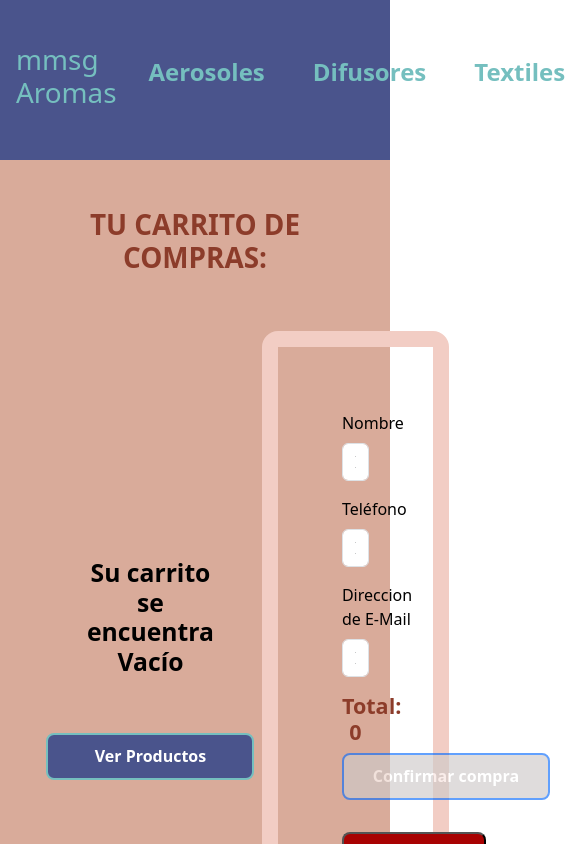
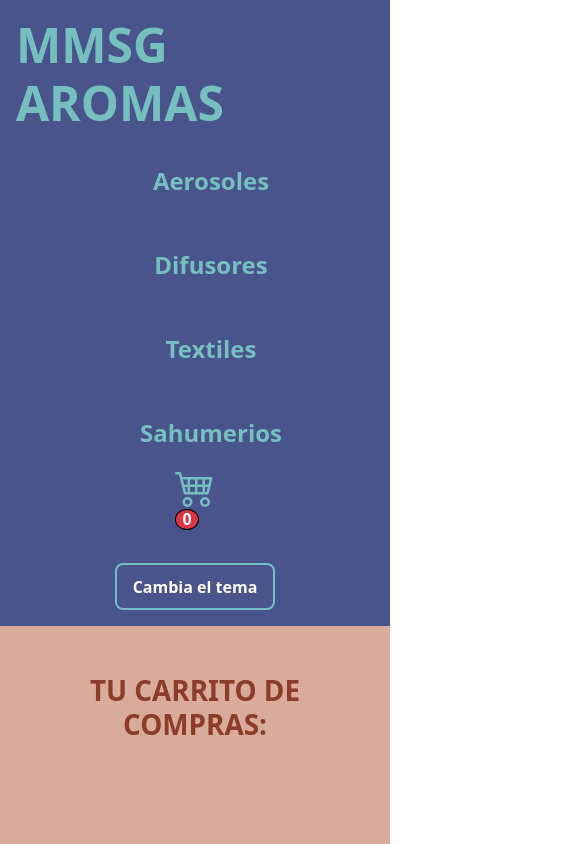
Before and after one commit to maximmusg/PreEntrega1-Gomez, a React (Create React App) app: page /cart in a window 390 px wide. Shown: the top 844 px of the page, 585 px wide, since content can reach past the window. Built offline with nearby package versions, Linux system fonts and the light colour scheme.

Commit message:
Se agregaron estilos para hacerlo un poco mas responsive

```diff
--- a/src/components/CartWidget/CartWidget.jsx
+++ b/src/components/CartWidget/CartWidget.jsx
@@ -5,7 +5,7 @@ import "./styles.css";
 
 const CartWidget = ({ productQuantity }) => {
   return (
-    <div>
+    <div className="icon__cart">
       <Icon.Cart4 size={40} />
       <div>
         <Badge bg="danger" className="icon_notify">
--- a/src/components/CartWidget/styles.css
+++ b/src/components/CartWidget/styles.css
@@ -10,3 +10,11 @@
   -o-border-radius: 100%;
   color: white;
 }
+
+@media only screen and (max-width: 768px) {
+  .icon__cart {
+    align-items: center;
+    margin: auto;
+    padding-bottom: 2rem;
+  }
+}
--- a/src/components/ItemDetail/styles.css
+++ b/src/components/ItemDetail/styles.css
@@ -88,3 +88,13 @@
   align-items: center;
   justify-content: space-around;
 }
+
+@media only screen and (max-width: 768px) {
+  .item__details {
+    display: flex;
+    flex-direction: column;
+    align-items: center;
+    justify-content: space-between;
+    min-width: 95vw;
+  }
+}
--- a/src/components/ItemList/styles.css
+++ b/src/components/ItemList/styles.css
@@ -37,3 +37,12 @@
   display: flex;
   margin: 10rem auto;
 }
+
+@media only screen and (max-width: 768px) {
+  .card__container {
+    width: 100%;
+    display: flex;
+    justify-content: center;
+    flex-wrap: wrap;
+  }
+}
--- a/src/components/Navbar/Navbar.jsx
+++ b/src/components/Navbar/Navbar.jsx
@@ -13,7 +13,7 @@ const Navbar = () => {
       {/* logo */}
       <div>
         <Link to={"/"} className="category__btn">
-          <h1>mmsg Aromas</h1>
+          <h1 className="nav__logo">mmsg Aromas</h1>
         </Link>
       </div>
       {/* navbar */}
@@ -29,7 +29,7 @@ const Navbar = () => {
               Aerosoles
             </NavLink>
           </li>
-          <li>
+          <li className="item__list">
             <NavLink
               activeclassname="active"
               to={"/category/difusores"}
@@ -38,7 +38,7 @@ const Navbar = () => {
               Difusores
             </NavLink>
           </li>
-          <li>
+          <li className="item__list">
             <NavLink
               activeclassname="active"
               to={"/category/textiles"}
@@ -47,7 +47,7 @@ const Navbar = () => {
               Textiles
             </NavLink>
           </li>
-          <li>
+          <li className="item__list">
             <NavLink
               activeclassname="active"
               to={"/category/sahumerios"}
--- a/src/components/Navbar/styles.css
+++ b/src/components/Navbar/styles.css
@@ -49,3 +49,31 @@
   color: #75bfbf;
   text-decoration: none;
 }
+
+.nav__logo {
+  text-transform: uppercase;
+}
+
+@media only screen and (max-width: 768px) {
+  .navbar__container {
+    display: flex;
+    height: 100%;
+    flex-direction: column;
+    align-items: center;
+    flex-wrap: wrap;
+  }
+
+  .list__container {
+    display: flex;
+    flex-direction: column;
+    align-items: center;
+  }
+
+  .nav__logo {
+    margin-bottom: 2rem;
+    align-items: center;
+    font-weight: bold;
+    font-size: 3rem;
+    text-transform: uppercase;
+  }
+}
--- a/src/pages/Cart/styles.css
+++ b/src/pages/Cart/styles.css
@@ -146,3 +146,34 @@
 .Cart__card__body {
   width: 20rem;
 }
+
+@media only screen and (max-width: 768px) {
+  .Cart__container {
+    width: 100%;
+    display: flex;
+    flex-direction: column;
+    align-items: center;
+  }
+  .cart__detail {
+    margin-bottom: 3rem;
+    width: 100%;
+  }
+
+  .card__cart {
+    display: flex;
+    flex-direction: column;
+    overflow: hidden;
+    margin: 0 auto;
+    width: 100%;
+  }
+
+  .item__cart {
+    display: flex;
+    flex-direction: column;
+    width: 100%;
+  }
+
+  .cart__finish {
+    width: 100%;
+  }
+}
```
